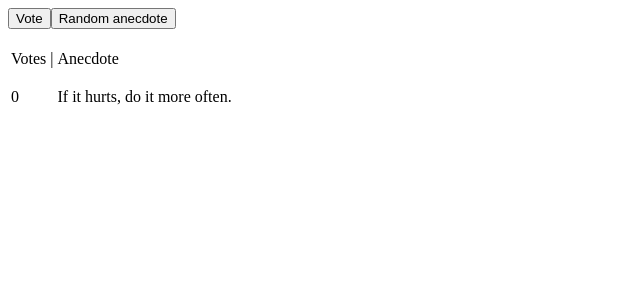
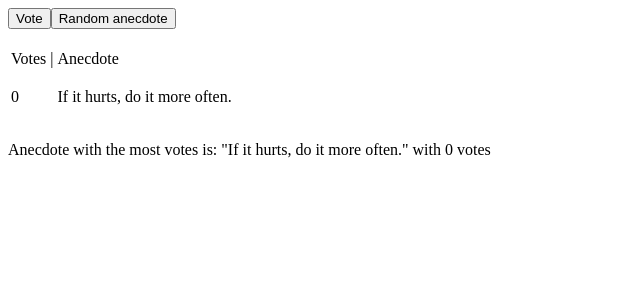
Before and after one commit to martineznacho4/FullStackOpen, a React (Create React App) app in the folder part1/: page / in a window 1280 px wide. Shown: the top 300 px of the page, without its empty margins (0-640 px from the left). Built offline with nearby package versions, Linux system fonts and the light colour scheme.

Commit message:
exercise 1.14

```diff
--- a/part1/src/App.js
+++ b/part1/src/App.js
@@ -1,52 +1,37 @@
-import { useState } from 'react'
+import { useState } from "react";
 
-
-const Anecdote = ({anecdotes, index, votes}) => {
-
-  return(
-
-    <p>{anecdotes[index]}</p>
-
-  )
-
-}
+const Anecdote = ({ anecdotes, index, votes }) => {
+  return <p>{anecdotes[index]}</p>;
+};
 
 const App = () => {
   const anecdotes = [
-    'If it hurts, do it more often.',
-    'Adding manpower to a late software project makes it later!',
-    'The first 90 percent of the code accounts for the first 10 percent of the development time...The remaining 10 percent of the code accounts for the other 90 percent of the development time.',
-    'Any fool can write code that a computer can understand. Good programmers write code that humans can understand.',
-    'Premature optimization is the root of all evil.',
-    'Debugging is twice as hard as writing the code in the first place. Therefore, if you write the code as cleverly as possible, you are, by definition, not smart enough to debug it.',
-    'Programming without an extremely heavy use of console.log is same as if a doctor would refuse to use x-rays or blood tests when diagnosing patients.',
-    'The only way to go fast, is to go well.'
-  ]
+    "If it hurts, do it more often.",
+    "Adding manpower to a late software project makes it later!",
+    "The first 90 percent of the code accounts for the first 10 percent of the development time...The remaining 10 percent of the code accounts for the other 90 percent of the development time.",
+    "Any fool can write code that a computer can understand. Good programmers write code that humans can understand.",
+    "Premature optimization is the root of all evil.",
+    "Debugging is twice as hard as writing the code in the first place. Therefore, if you write the code as cleverly as possible, you are, by definition, not smart enough to debug it.",
+    "Programming without an extremely heavy use of console.log is same as if a doctor would refuse to use x-rays or blood tests when diagnosing patients.",
+    "The only way to go fast, is to go well.",
+  ];
 
+  const [votes, setVotes] = useState(new Uint8Array(anecdotes.length));
 
+  const [selected, setSelected] = useState(0);
 
-  const [votes, setVotes] = useState(new Uint8Array(anecdotes.length))
-
-  const [selected, setSelected] = useState(0)
-
-
-  const selectRandom = () =>{
-
-    setSelected(Math.floor(Math.random() * anecdotes.length ))
-
-  }
+  const selectRandom = () => {
+    setSelected(Math.floor(Math.random() * anecdotes.length));
+  };
 
   const handleVote = () => {
-
-    const newVotes = [...votes]
-    newVotes[selected] += 1
-    setVotes(newVotes)
-
-  }
+    const newVotes = [...votes];
+    newVotes[selected] += 1;
+    setVotes(newVotes);
+  };
 
   return (
     <div>
-
       <button onClick={handleVote}>Vote</button>
       <button onClick={selectRandom}>Random anecdote</button>
       <br></br>
@@ -61,15 +46,20 @@ const App = () => {
           <tr>
             <td>{votes[selected]}</td>
             <td></td>
-            <td><Anecdote anecdotes={anecdotes} index={selected} votes={votes}/></td>
+            <td>
+              <Anecdote anecdotes={anecdotes} index={selected} votes={votes} />
+            </td>
           </tr>
         </tbody>
       </table>
 
+      <p>
+        Anecdote with the most votes is: "
+        {anecdotes[votes.indexOf(Math.max(...votes))]}" with{" "}
+        {Math.max(...votes)} votes
+      </p>
+    </div>
+  );
+};
 
-
-    </div>
-  )
-}
-
-export default App
+export default App;
```
